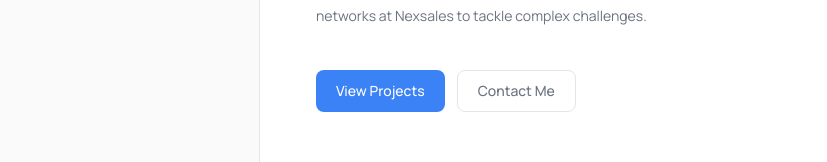
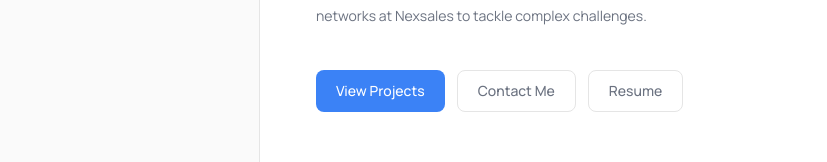
Before and after one commit to RAHUL1115/rahul1115.github.io, a Next.js app: page / in a window 1280 px wide. Shown: the part 442-604 px from the top of the page, without its empty margins (0-827 px from the left). Built offline with nearby package versions, Linux system fonts and the light colour scheme; a web font is replaced by a local one.

Commit message:
feat(resume): add resume link to homepage
- Add Resume navigation button on homepage linking to /software-developer
- Add Vue.js to technologies in work experience
- Right-align duration and location in experience component
- Add resume PDF to public folder

```diff
--- a/app/(minimal-resume)/software-developer/data.js
+++ b/app/(minimal-resume)/software-developer/data.js
@@ -59,7 +59,7 @@ const softwareDeveloperData = {
         "Collaborated with architects to build scalable software for our lead generation platform, supporting thousands of users with high stability.",
         "Managed <strong>CI/CD</strong> pipelines on <strong>GCP</strong>, ensuring seamless deployments and leveraging <strong>AWS</strong> for scalable cloud solutions.",
         "Contributed to <strong>6+ products</strong>, adapting to various tech stacks across the platform.",
-        "Technologies: Node.js, Python, Docker, Next.js, React.js, PostgreSQL, GCP, AWS, Auth0, DevOps.",
+        "Technologies: Node.js, Python, Docker, Next.js, React.js, Vue.js, PostgreSQL, GCP, AWS, Auth0, DevOps.",
       ],
     },
     {
--- a/app/page.tsx
+++ b/app/page.tsx
@@ -77,6 +77,13 @@ export default function Home() {
           >
             Contact Me
           </Link>
+          <Link
+            href="/software-developer"
+            className="inline-flex items-center px-5 py-2.5 rounded-lg text-sm font-medium transition-colors duration-200 hover:text-[var(--text)]"
+            style={{ border: '1px solid var(--border)', color: 'var(--text-muted)' }}
+          >
+            Resume
+          </Link>
         </div>
 
         {/* Skills */}
--- a/components/minimal-resume/experience.jsx
+++ b/components/minimal-resume/experience.jsx
@@ -18,7 +18,7 @@ export default function Experience({ experiences }) {
               </div>
 
               {/* title & location */}
-              <div>
+              <div className="text-right">
                 <p className="font-semibold">{experience.duration}</p>
                 <p className="text-sm">{experience.location}</p>
               </div>
```
Also changed, not shown: 1 other file (tests, documents, lock files or other folders).
